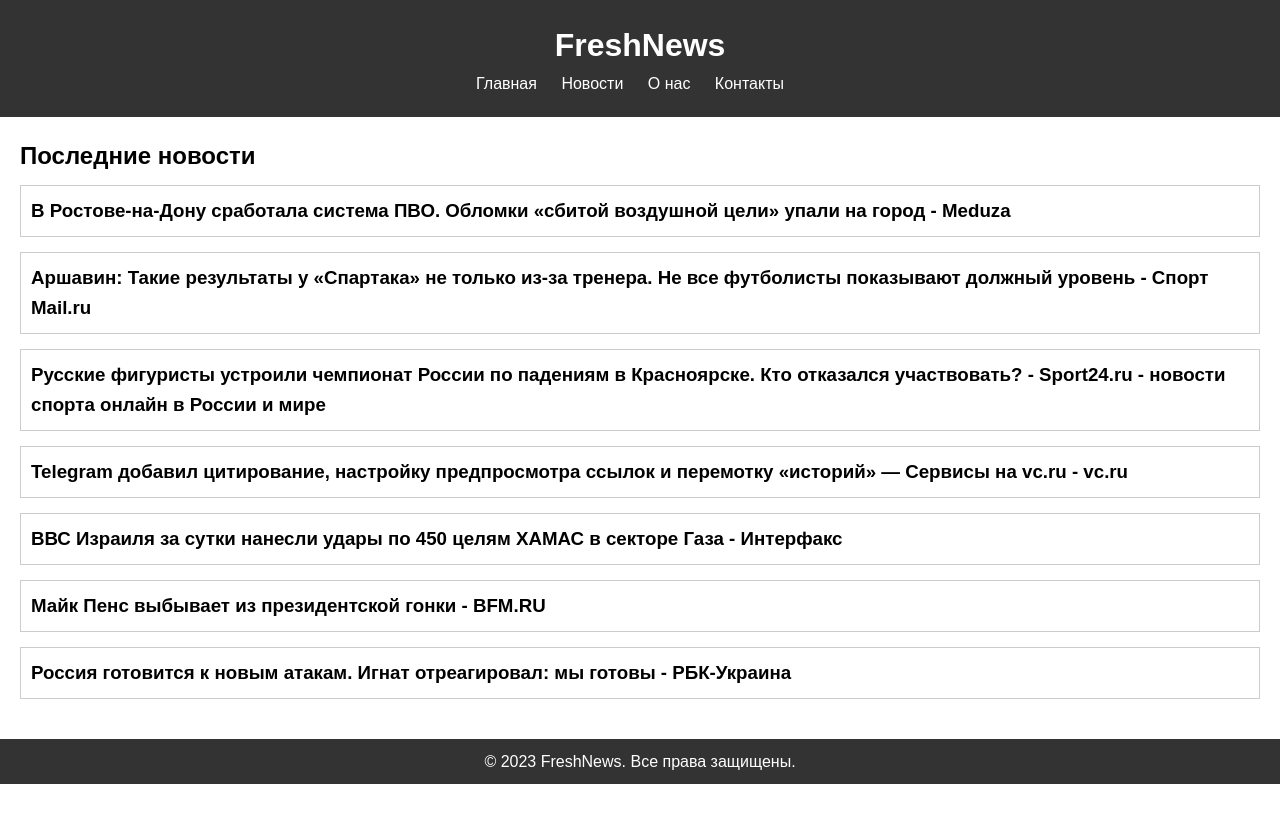
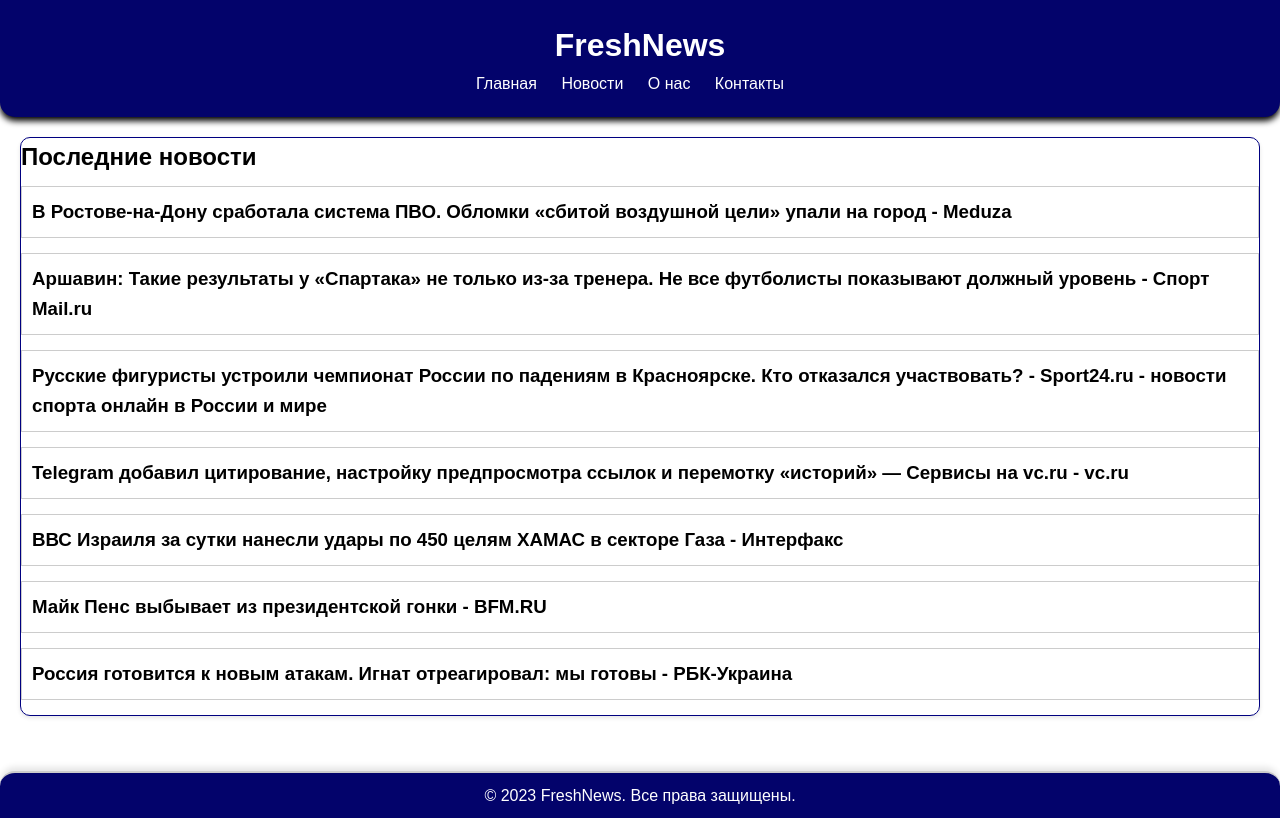
Before and after one commit to Krende99/static-website, a plain HTML site: page index.html in a window 1280 px wide. Drawn offline with Linux system fonts and the light colour scheme.

Commit message:
Add files via upload

```diff
--- a/site.css
+++ b/site.css
@@ -1,53 +1,73 @@
 /* Общие стили */
-/* Сброс стилей для элементов */ body, h1, h2, h3, h4, h5, h6, p, ul, li {
+body, h1, h2, h3, h4, h5, h6, p, ul, li {
     margin: 0;
     padding: 0;
 }
 
 body {
-    font-family: Arial, sans-serif; /* Шрифт по умолчанию */
-    line-height: 1.6; /* Межстрочный интервал */
+    font-family: 'Arial', sans-serif;
+    line-height: 1.6;
 }
-/* Шапка сайта */ header {
-    background-color: #333; /* Цвет фона */
-    color: #fff; /* Цвет текста */
-    padding: 20px; /* Отступы внутри */
+
+/* Шапка сайта */
+header {
+    background-color: #03036b; /* Тёмно-синий цвет */
+    color: #fff;
+    padding: 20px;
     text-align: center;
+    border-bottom-left-radius: 15px;
+    border-bottom-right-radius: 15px;
+    box-shadow: 0 4px 6px rgba(0, 0, 0, 1);
 }
-/* Навигационное меню */ nav ul {
-    list-style: none; /* Убираем маркеры у списка */
+
+/* Навигационное меню */
+nav ul {
+    list-style: none;
 }
 
     nav ul li {
-        display: inline; /* Элементы списка располагаются горизонтально */
-        margin-right: 20px; /* Отступы между пунктами */
+        display: inline;
+        margin-right: 20px;
     }
 
         nav ul li a {
-            text-decoration: none; /* Убираем подчеркивание у ссылок */
-            color: #fff; /* Цвет текста ссылок */
+            text-decoration: none;
+            color: #fff;
         }
+
 /* Основной контент */
 main {
     padding: 20px;
 }
-/* Секция последних новостей */ section {
+
+/* Секция последних новостей */
+section {
     margin-bottom: 20px;
+    border: 1px solid #000080;
+    border-radius: 10px;
+    box-shadow: 0 2px 4px rgba(0, 0, 0, 0.1);
 }
 
 h2 {
-    font-size: 24px; /* Размер заголовка */
-    margin-bottom: 10px; /* Отступ снизу */
+    font-size: 24px;
+    margin-bottom: 10px;
 }
 
 article {
-    border: 1px solid #ccc; /* Граница блока */
-    padding: 10px; /* Отступ внутри блока */
-    margin-bottom: 15px; /* Отступ снизу */
+    border: 1px solid #ccc;
+    padding: 10px;
+    margin-bottom: 15px;
 }
-/* Подвал сайта */ footer {
-    background-color: #333; /* Цвет фона */
-    color: #fff; /* Цвет текста */
+
+/* Подвал сайта */
+footer {
+    background-color: #03036b; /* Тёмно-синий цвет */
+    color: #fff;
     text-align: center;
-    padding: 10px; /* Отступы внутри */
+    padding: 10px;
+    border-top: 2px solid #ccc;
+    margin-top: 15px;
+    border-top-left-radius: 15px;
+    border-top-right-radius: 15px;
+    box-shadow: 0 -4px 6px rgba(0, 0, 0, 0.1);
 }
```
